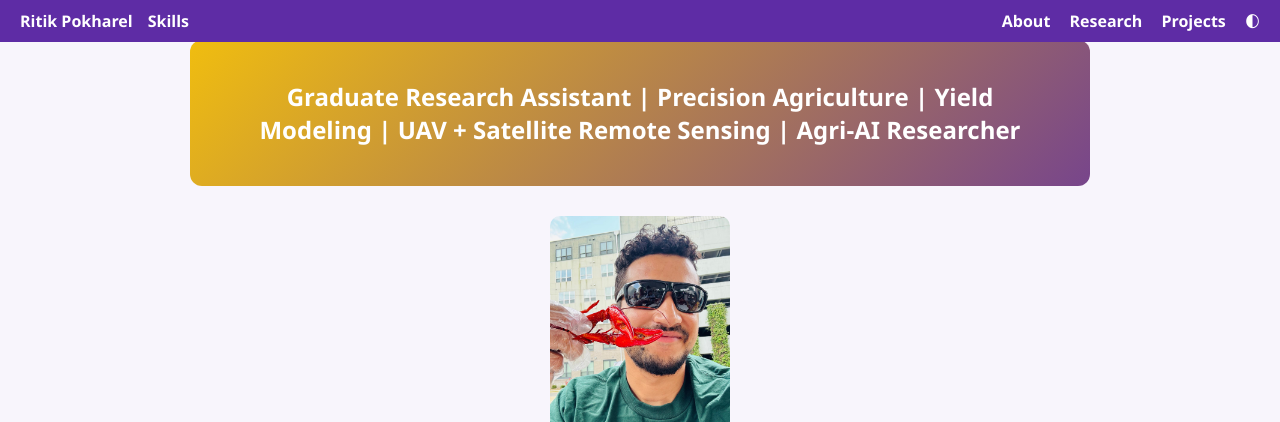
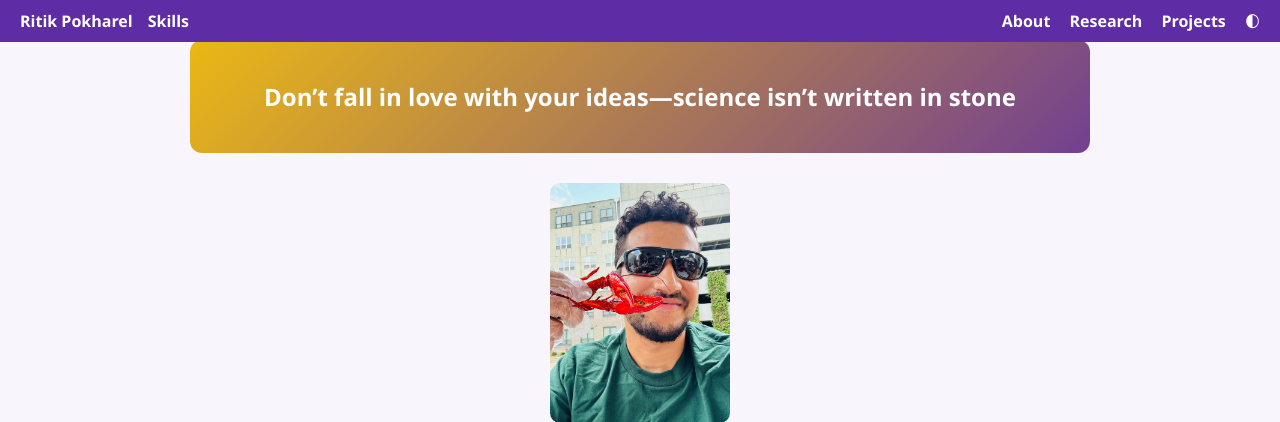
Before and after one commit to ritikpokharel21/ritikpokharel.github.io, a plain HTML site: page index.html in a window 1280 px wide. Shown: the top 422 px of the page. Drawn offline with Linux system fonts and the light colour scheme.

Commit message:
Add files via upload

```diff
--- a/index.html
+++ b/index.html
@@ -230,7 +230,7 @@
 </div>
 </nav>
 <body>
-<div class="header-banner">Graduate Research Assistant | Precision Agriculture | Yield Modeling | UAV + Satellite Remote Sensing | Agri-AI Researcher</div>
+<div class="header-banner">Don’t fall in love with your ideas—science isn’t written in stone</div>
 <style>
 .popup-modal {
     display: none;
```
